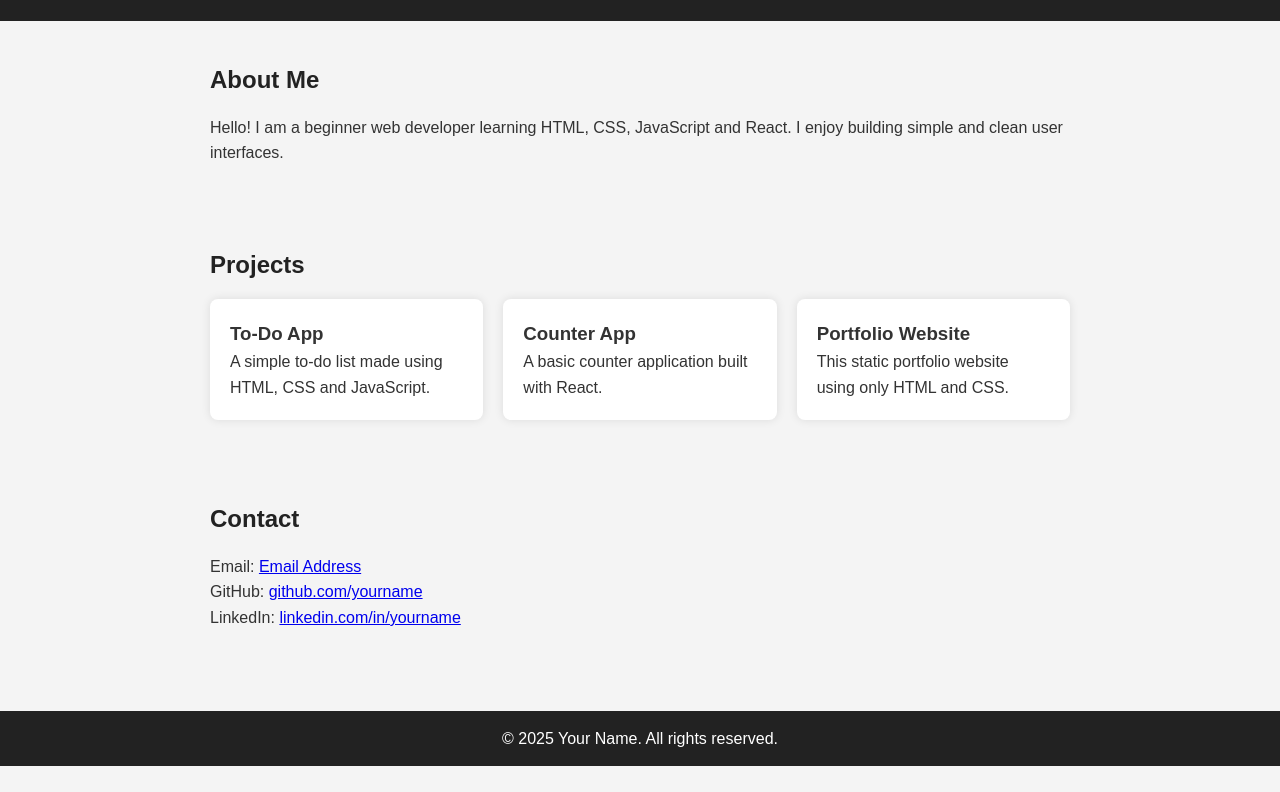
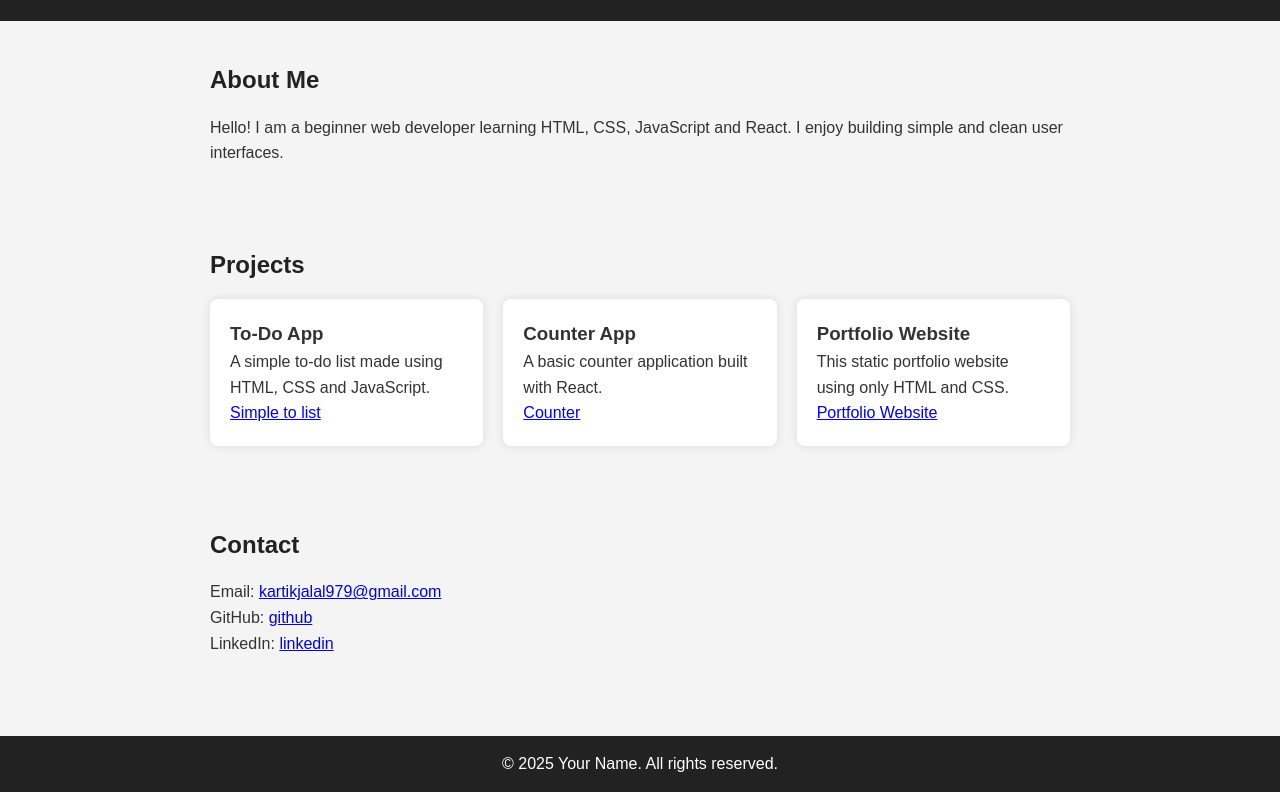
Before and after one commit to Kartikjalal/web-demo, a plain HTML site: page index.html in a window 1280 px wide. Shown: the part 121-913 px from the top of the page. Before the commit the page ends 887 px from the top, so only its background shows below. Drawn offline with Linux system fonts and the light colour scheme.

Commit message:
Enhance portfolio with project links and contacts
Added project links and updated contact information.

```diff
--- a/index.html
+++ b/index.html
@@ -27,27 +27,34 @@
 
   <section id="projects">
     <h2>Projects</h2>
+
     <div class="projects">
+
       <div class="project">
         <h3>To-Do App</h3>
         <p>A simple to-do list made using HTML, CSS and JavaScript.</p>
+        <a href="https://github.com/Kartikjalal/To_do_list">Simple to list </a>
       </div>
+
       <div class="project">
         <h3>Counter App</h3>
         <p>A basic counter application built with React.</p>
+        <a href="https://github.com/Kartikjalal/Counter">Counter</a>
       </div>
+
       <div class="project">
         <h3>Portfolio Website</h3>
         <p>This static portfolio website using only HTML and CSS.</p>
+        <a href="https://github.com/Kartikjalal/web-demo">Portfolio Website</a>
       </div>
     </div>
   </section>
 
   <section id="contact-box">
     <h2>Contact</h2>
-    <p>Email: <a href="kartikjalal979@gmail.com">Email Address</a></p>
-    <p>GitHub: <a href="#">github.com/yourname</a></p>
-    <p>LinkedIn: <a href="#">linkedin.com/in/yourname</a></p>
+    <p>Email: <a href="kartikjalal979@gmail.com">kartikjalal979@gmail.com</a></p>
+    <p>GitHub: <a href="https://github.com/Kartikjalal">github</a></p>
+    <p>LinkedIn: <a href="https://www.linkedin.com/in/kartik-jalal/">linkedin</a></p>
   </section>
 
   <footer>
```
